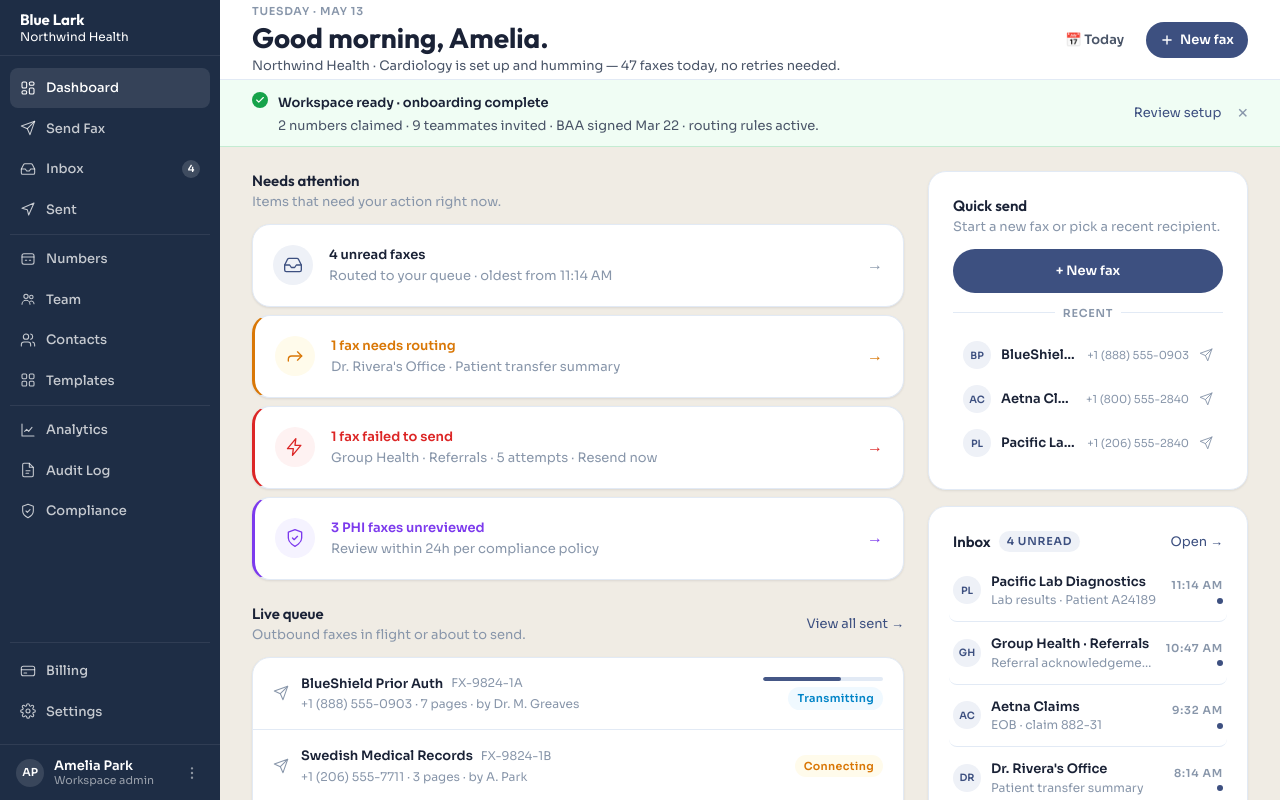
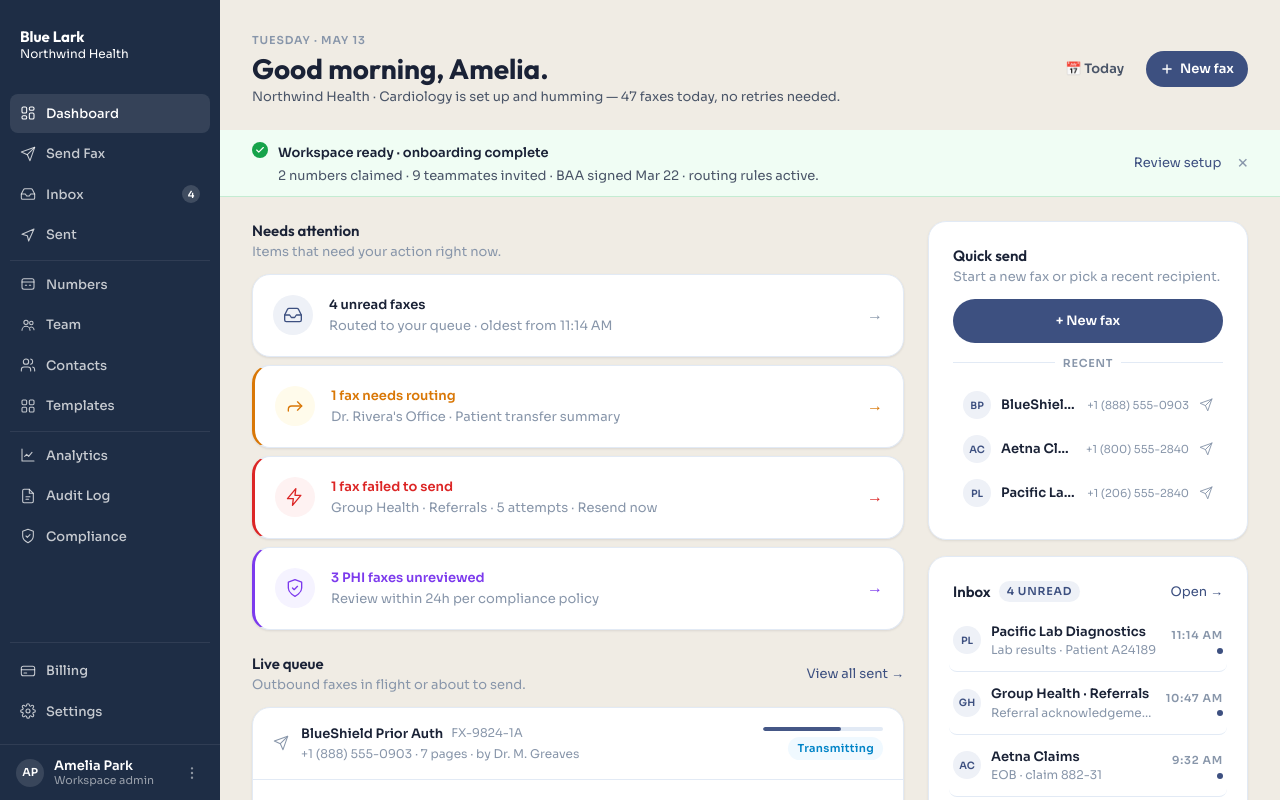
Before and after one commit to kschulze3142/design-prototype, a Next.js app: page /app/dashboard in a window 1280 px wide. Shown: the top 800 px of the page. Built offline with nearby package versions, Linux system fonts and the light colour scheme.

Commit message:
layout: remove fixed header bar, headerless layout across all pages

```diff
--- a/app/app/dashboard/page.tsx
+++ b/app/app/dashboard/page.tsx
@@ -267,17 +267,22 @@ export default function DashboardPage() {
 
       {/* ── Page Header ── */}
       <div style={{
-        background: 'white',
-        borderBottom: '1px solid var(--color-border)',
-        padding: '0 32px',
-        height: 80,
+        padding: '32px 32px 24px',
         display: 'flex',
-        alignItems: 'center',
+        alignItems: 'flex-start',
         justifyContent: 'space-between',
         flexShrink: 0,
       }}>
         <div>
-          <div className="text-label" style={{ marginBottom: 2 }}>TUESDAY · MAY 13</div>
+          <div style={{
+            fontFamily: 'var(--font-mono)',
+            fontSize: 11,
+            fontWeight: 600,
+            letterSpacing: '0.08em',
+            textTransform: 'uppercase',
+            color: 'var(--color-text-tertiary)',
+            marginBottom: 4,
+          }}>TUESDAY · MAY 13</div>
           <h1 style={{
             fontFamily: 'var(--font-heading)',
             fontSize: 28,
@@ -292,7 +297,7 @@ export default function DashboardPage() {
             Northwind Health · Cardiology is set up and humming — 47 faxes today, no retries needed.
           </p>
         </div>
-        <div style={{ display: 'flex', alignItems: 'center', gap: 8 }}>
+        <div style={{ display: 'flex', alignItems: 'center', gap: 8, alignSelf: 'center' }}>
           <Button variant="ghost">📅 Today</Button>
           <Button variant="primary">
             <I.Plus size={14} strokeWidth={2.4} /> New fax
--- a/app/app/inbox/page.tsx
+++ b/app/app/inbox/page.tsx
@@ -413,9 +413,7 @@ function InboxContent() {
 
       {/* Page header */}
       <div style={{
-        background: 'white',
-        borderBottom: '1px solid var(--color-border)',
-        padding: '24px 32px',
+        padding: '32px 32px 24px',
         display: 'flex',
         alignItems: 'flex-start',
         justifyContent: 'space-between',
--- a/app/app/numbers/page.tsx
+++ b/app/app/numbers/page.tsx
@@ -335,9 +335,7 @@ export default function NumbersPage() {
 
       {/* Page header */}
       <div style={{
-        background: 'var(--color-surface)',
-        borderBottom: '1px solid var(--color-border)',
-        padding: '20px 32px',
+        padding: '32px 32px 24px',
         display: 'flex',
         alignItems: 'flex-start',
         justifyContent: 'space-between',
--- a/app/app/send/page.tsx
+++ b/app/app/send/page.tsx
@@ -917,8 +917,6 @@ export default function SendPage() {
 
   return (
     <div>
-      {/* Bleed PageHeader to main edges by negating the main's horizontal padding */}
-      <div style={{ margin: '0 -32px' }}>
       <PageHeader
         overline={h.overline}
         headline={h.headline}
@@ -932,9 +930,8 @@ export default function SendPage() {
           </>
         ) : undefined}
       />
-      </div>
 
-      <div style={{ paddingTop: 24 }}>
+      <div>
         <StepIndicator current={step} onBack={step === 1 ? () => setStep(0) : undefined} />
 
         {step === 0 && <StepCompose form={form} setForm={setForm} onNext={() => setStep(1)} />}
--- a/app/app/sent/page.tsx
+++ b/app/app/sent/page.tsx
@@ -356,9 +356,7 @@ export default function SentPage() {
 
       {/* Page header */}
       <div style={{
-        background: 'white',
-        borderBottom: '1px solid var(--color-border)',
-        padding: '24px 32px',
+        padding: '32px 32px 24px',
         display: 'flex',
         alignItems: 'flex-start',
         justifyContent: 'space-between',
--- a/app/app/team/page.tsx
+++ b/app/app/team/page.tsx
@@ -154,9 +154,8 @@ export default function TeamPage() {
 
       {/* Page Header */}
       <div style={{
-        background: 'white', borderBottom: '1px solid var(--color-border)',
-        padding: '0 32px', height: 72,
-        display: 'flex', alignItems: 'center', justifyContent: 'space-between',
+        padding: '32px 32px 24px',
+        display: 'flex', alignItems: 'flex-start', justifyContent: 'space-between',
       }}>
         <div>
           <div style={{ fontSize: 11, fontWeight: 600, letterSpacing: '0.07em', textTransform: 'uppercase', color: 'var(--color-text-tertiary)', fontFamily: 'var(--font-body)', marginBottom: 4 }}>
@@ -166,7 +165,9 @@ export default function TeamPage() {
             Who's on the line.
           </h1>
         </div>
-        <Button variant="primary">+ Invite people</Button>
+        <div style={{ alignSelf: 'center' }}>
+          <Button variant="primary">+ Invite people</Button>
+        </div>
       </div>
 
       {/* MFA Alert Banner */}
--- a/components/app/AppSidebar.tsx
+++ b/components/app/AppSidebar.tsx
@@ -302,12 +302,12 @@ export function AppSidebar() {
     }}>
       {/* Logo area */}
       <div style={{
-        height: 56,
-        padding: '0 20px',
-        borderBottom: '1px solid var(--sidebar-separator)',
+        paddingTop: 28,
+        paddingBottom: 20,
+        paddingLeft: 20,
+        paddingRight: 20,
         display: 'flex',
         flexDirection: 'column',
-        justifyContent: 'center',
       }}>
         <Link href="/app/dashboard" style={{ textDecoration: 'none' }}>
           <div style={{
--- a/components/ui/PageHeader.tsx
+++ b/components/ui/PageHeader.tsx
@@ -10,9 +10,8 @@ interface PageHeaderProps {
 export function PageHeader({ overline, headline, subline, actions }: PageHeaderProps) {
   return (
     <div style={{
-      background: 'white',
-      borderBottom: '1px solid var(--color-header-border)',
-      padding: '24px 32px',
+      paddingTop: 32,
+      paddingBottom: 24,
       display: 'flex',
       alignItems: 'flex-start',
       justifyContent: 'space-between',
```
Lines whose indentation alone changed are shown as unchanged.
